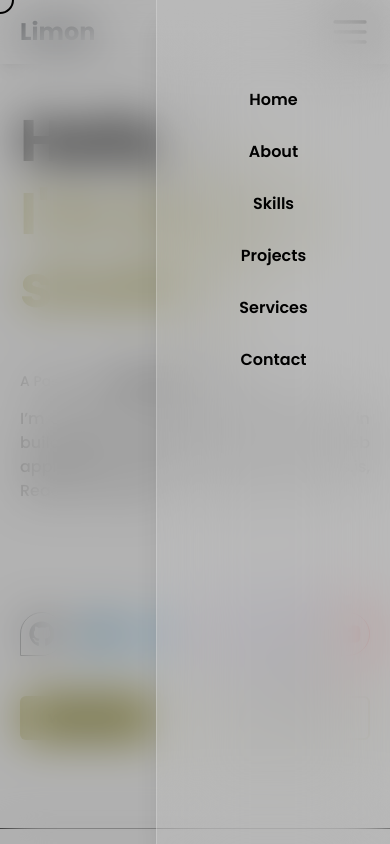
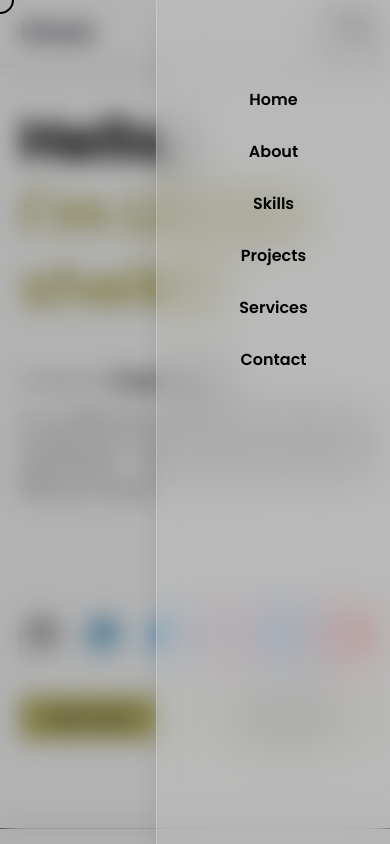
Before and after one commit to Limon-sheikh/My-portfolio, a React (Vite) app in the folder my-website/: page / in a window 390 px wide. Both pictures are taken after a click on the button 350 px from the left and 32 px from the top of the page. Shown: the top 844 px of the page. Built offline with nearby package versions, Linux system fonts and the light colour scheme.

Commit message:
some change

```diff
--- a/my-website/src/components/Navber/Navber.jsx
+++ b/my-website/src/components/Navber/Navber.jsx
@@ -37,14 +37,14 @@ const Navbar = () => {
       </header>
 
       {/* Mobile Menu Drawer */}
-      <div className={`fixed top-0 right-0 h-full w-[60vw] shadow-xl z-[70] border-l border-white/20 backdrop-blur-2xl bg-white/10 md:hidden transform transition-transform duration-300 ease-in-out ${open ? "translate-x-0" : "translate-x-full"}`}>
+      <div className={`fixed top-0 right-0 h-full w-[60vw] shadow-xl z-[70] border-l border-white/20 backdrop-blur-xl bg-white/10 md:hidden transform transition-transform duration-300 ease-in-out ${open ? "translate-x-0" : "translate-x-full"}`}>
         <nav className="mt-20">
           <NavLinks onLinkClick={toggle} className="md:hidden flex flex-col gap-3 items-center"/>
         </nav>
       </div>
 
       {/* Backdrop Layer */}
-      {open && (<div onClick={toggle} className="fixed inset-0 md:hidden bg-black/30 backdrop-blur-xl z-[60] transition-opacity duration-300"></div>)}
+      {open && (<div onClick={toggle} className="fixed inset-0 md:hidden bg-black/30 backdrop-blur-md z-[60] transition-opacity duration-300"></div>)}
     </>
   );
 };
```
